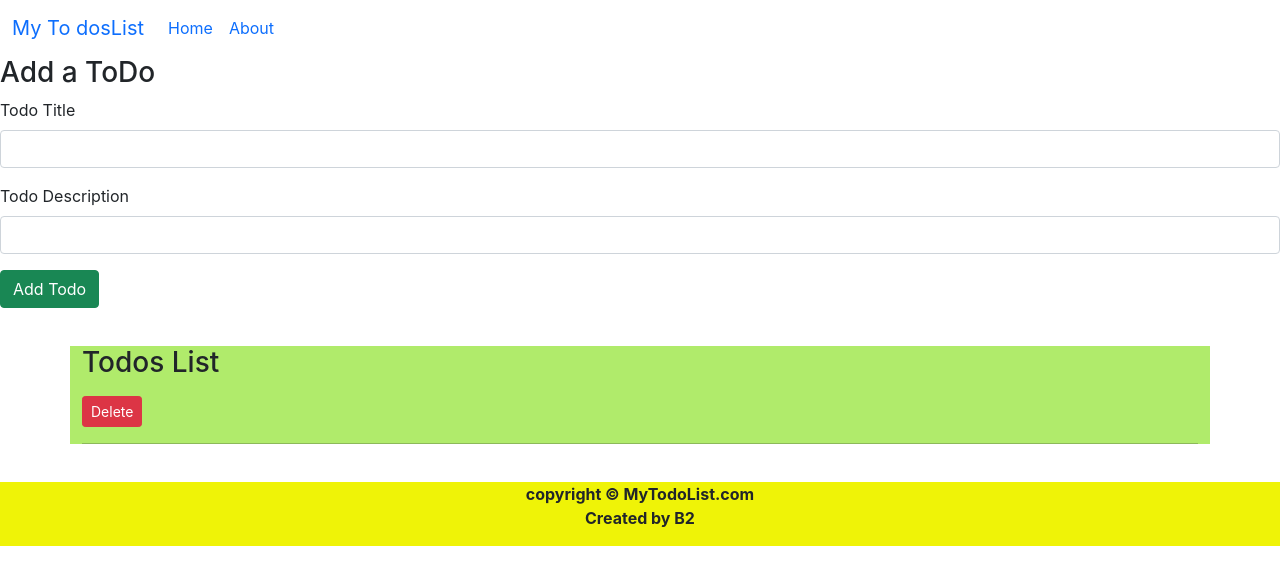
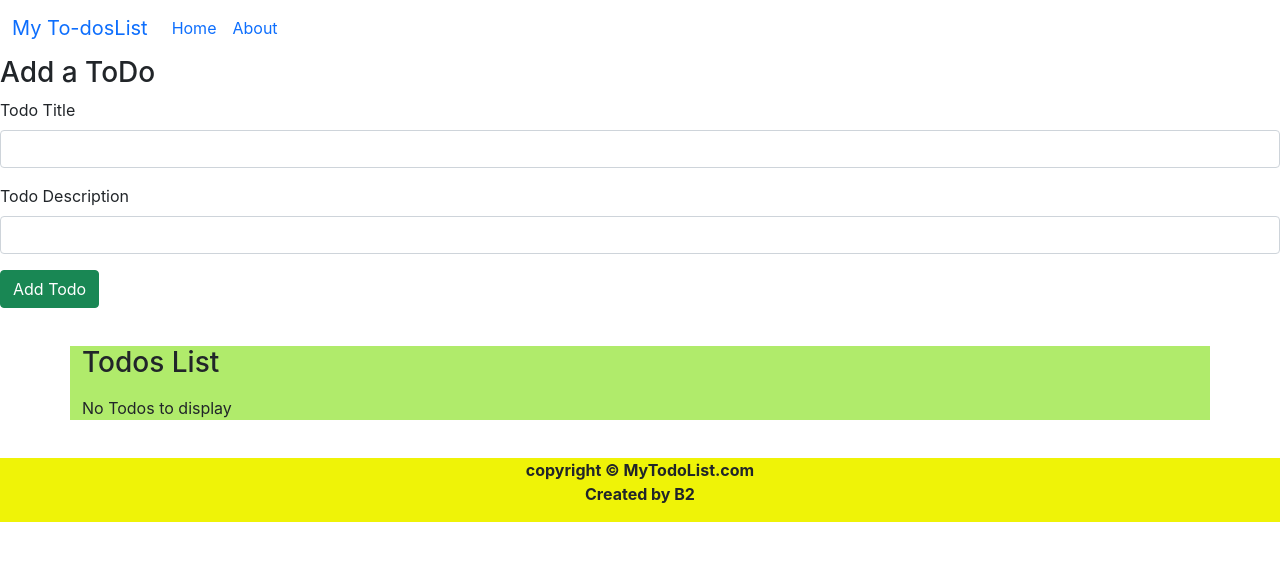
Before and after one commit to Pra-Shant-Chouhan/To-Do-List-React, a React (Create React App) app: page / in a window 1280 px wide. Shown: the top 584 px of the page. Built offline with nearby package versions, Linux system fonts and the light colour scheme.

Commit message:
localstorage proplem solved and by removing  [ --] bracket from initTodo

```diff
--- a/src/App.js
+++ b/src/App.js
@@ -31,8 +31,7 @@ function App() {
     // let index = todos.indexOf(todo);
     // todos.splice(index, 1);
 
-    setTodos(
-      todos.filter((e) => {
+    setTodos(todos.filter((e) => {
         return e !== todo;
       })
     );
@@ -62,7 +61,7 @@ function App() {
   }
 
 
-  const [todos, setTodos] = useState([initTodo]);
+  const [todos, setTodos] = useState(initTodo);
 
   useEffect(() => {
 
@@ -73,7 +72,7 @@ function App() {
   return (
     <>
       <Router>
-        <Header title="My To dosList" searchBar={false} />
+        <Header title="My To-dosList" searchBar={false} />
 
         <Switch>
           <Route exact path="/" render={() => {
```
